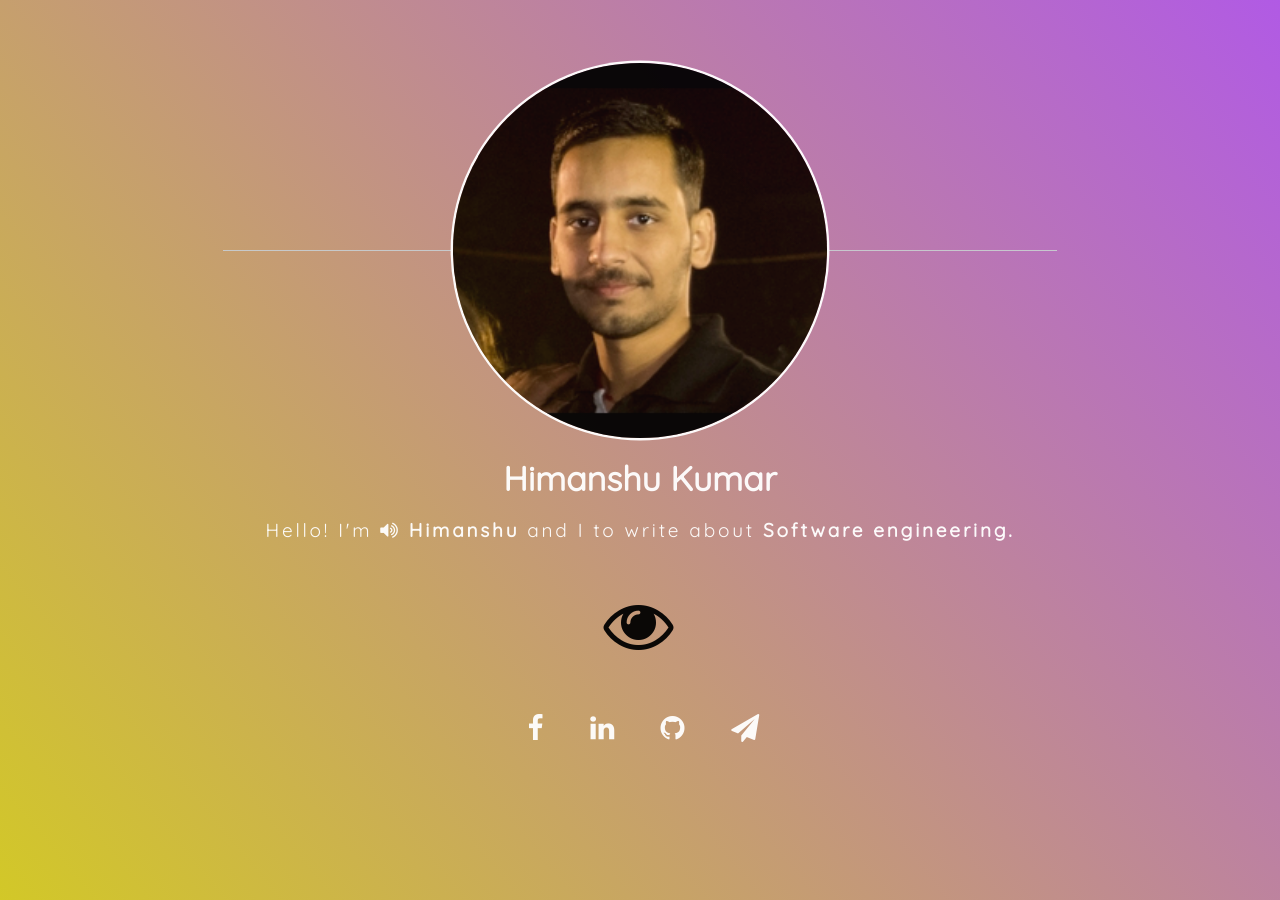
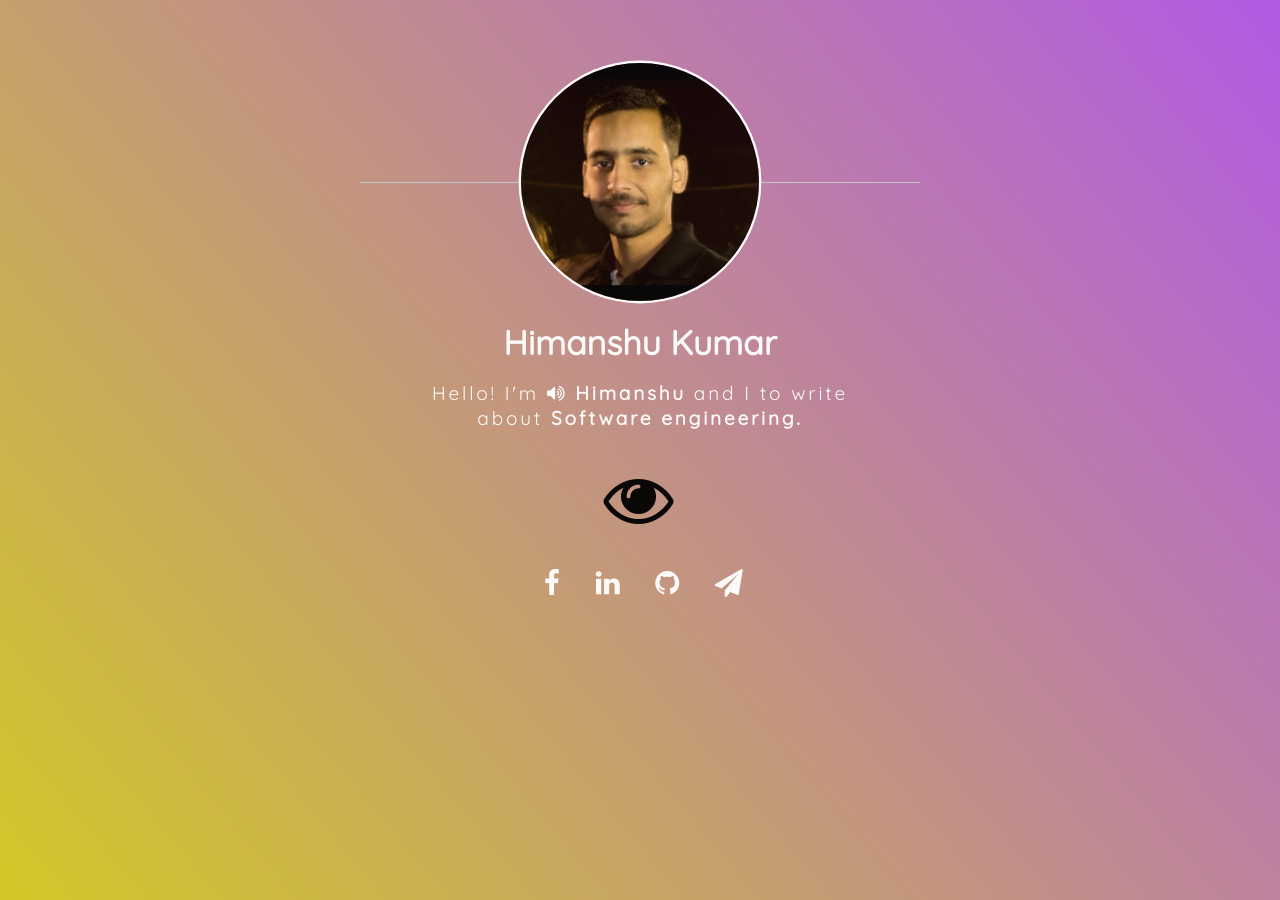
Before and after one commit to himanshukumar660/himanshukumar660.github.io, a Jekyll site: the page built from index.html, in a window 1280 px wide. Built offline with Jekyll 4.4.1, drawn with Linux system fonts in a browser that asks for light colours; nearby versions of some CDN libraries; the list of posts is cut into pages by our own code.

```diff
--- a/_layouts/home.html
+++ b/_layouts/home.html
@@ -79,8 +79,8 @@
 	<!-- Wrapper -->
 		<div id="wrapper">
 		<!-- Main -->
-		<section id="main" style="background-color: unset !important;top:auto !important;">
-			<div>
+		<section id="main" style="background-color: unset !important;top:auto !important;max-width: 40em !important;">
+			<div >
 				<span class="avatar"><img src="../images/pf4.jpg" alt="" width="50%" /></span>
 				<h1 style="color:white;font-size: 34px;letter-spacing: 0px;margin-bottom: 0px !important;font-family: 'Quicksand', sans-serif;margin-bottom: 20px !important;font-weight: bold">Himanshu Kumar</h1>
 				<!-- Introduction -->
```
Also changed, not shown: 2 other files.
